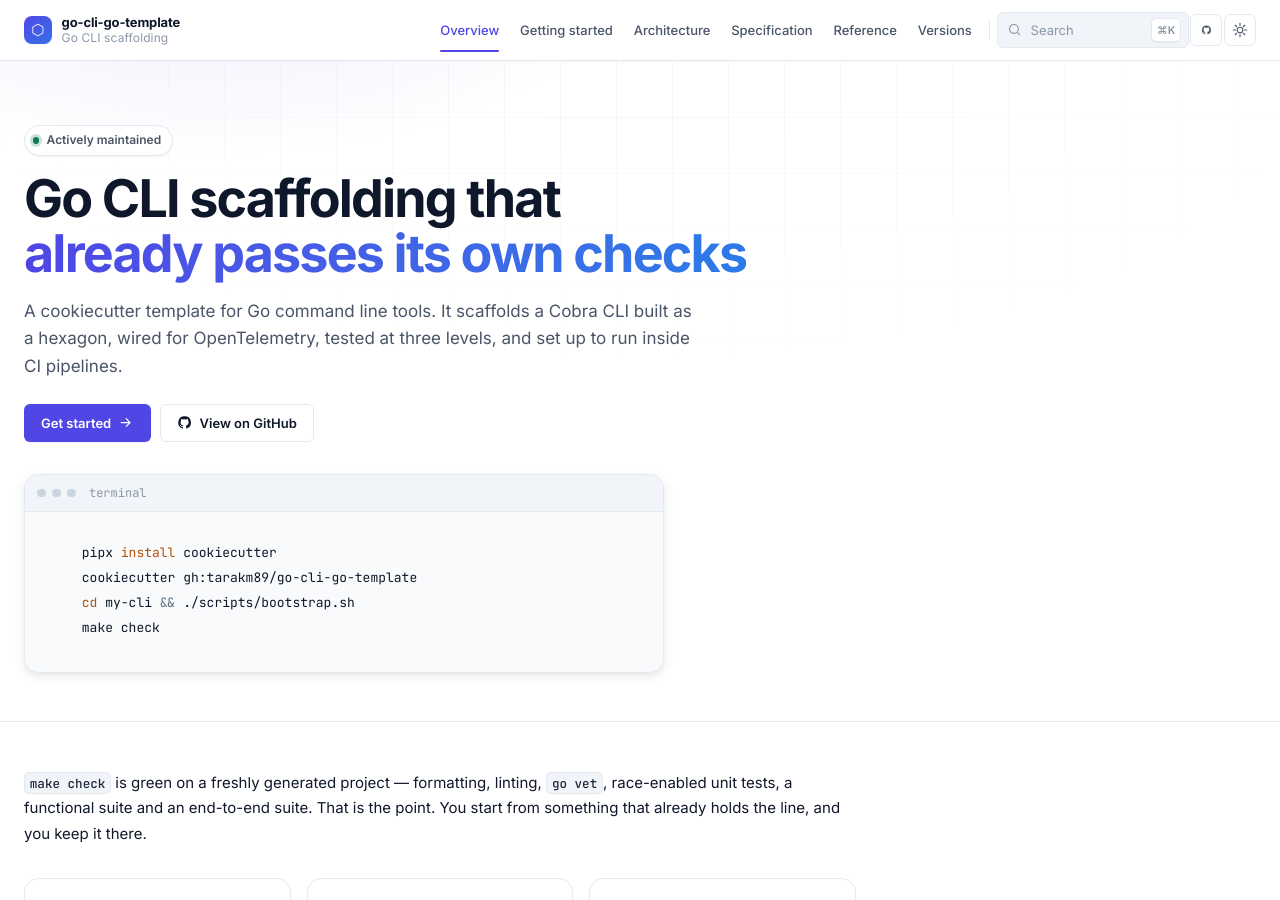
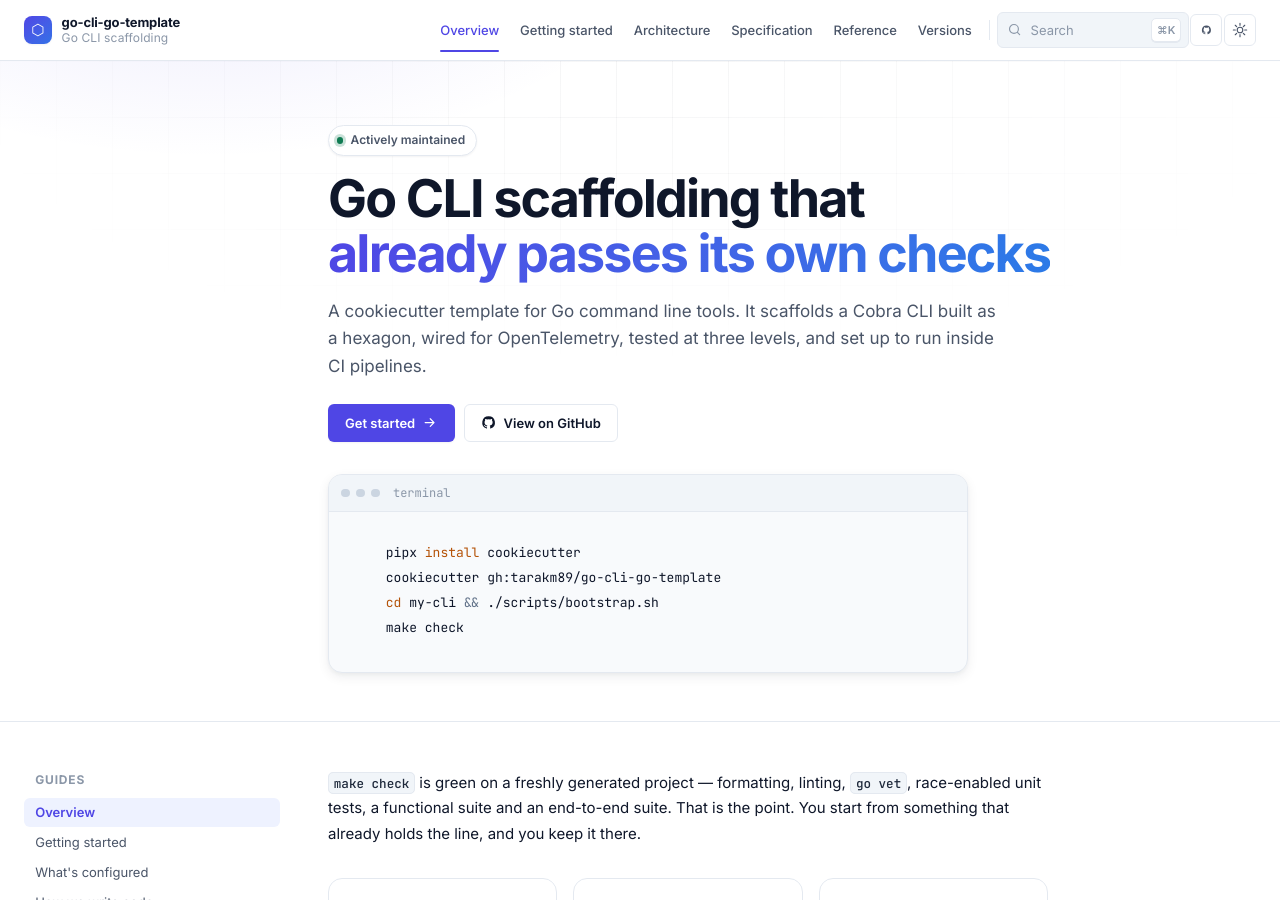
Before and after one commit to tarakm89/go-cli-go-template, a Jekyll site: the page built from index.md, in a window 1280 px wide and 900 px high. Built offline with Jekyll 4.4.1, drawn with Linux system fonts in a browser that asks for light colours; some of the changed text lies outside the part shown.

Commit message:
Put every page on the same layout
The site had three shells, not one. At 1440px the content column started at
24px on the overview, 408px on the guides and 328px in the documents and
reference — so moving from the overview to Getting started, or from there
into the specs, shifted the column the reader was following. Between 1080 and
1360px the guides also reserved a column for a contents rail that was hidden,
pushing the text further right for no reason.

There is now one shell: section navigation, content, contents. It is present
on every page, so the column never moves. The section navigation always
carries the guides and the three sections, and adds the specs, plans or
packages when you are inside one of them, which also means the overview and
the guides are no longer dead ends.

The landing page keeps its hero, now a full-width band above the shell whose
text starts on the same vertical as the content below it. Moving the hero
into an include has a second benefit: the page body is plain Markdown again
rather than HTML carrying markdown="1", which is what made kramdown emit a
different shape of code block there.

Co-Authored-By: Claude Opus 5 (1M context) <noreply@anthropic.com>

````diff
--- a/_includes/docnav.html
+++ b/_includes/docnav.html
@@ -1,8 +1,20 @@
 {% comment %}
-  Section navigation for the document and reference sections. Every entry is
-  derived from _data/docs.json or _data/reference.json, both written by the
-  sync on main, so nothing here is a list anyone maintains.
+  Section navigation. Present on every page, so the shell never changes shape
+  as you move around. The guide entries are the site's own pages; everything
+  below them is derived from _data/docs.json and _data/reference.json, both
+  written by the sync on main, so no list here is maintained by hand.
 {% endcomment %}
+
+<div class="docnav-group">
+  <p class="docnav-title">Guides</p>
+  <ul class="docnav-list">
+    <li><a href="{{ '/index.html' | relative_url }}"{% if page.nav_id == 'overview' %} class="is-current"{% endif %}>Overview</a></li>
+    <li><a href="{{ '/usage.html' | relative_url }}"{% if page.nav_id == 'usage' %} class="is-current"{% endif %}>Getting started</a></li>
+    <li><a href="{{ '/configured.html' | relative_url }}"{% if page.nav_id == 'configured' %} class="is-current"{% endif %}>What's configured</a></li>
+    <li><a href="{{ '/mentality.html' | relative_url }}"{% if page.nav_id == 'mentality' %} class="is-current"{% endif %}>How we write code</a></li>
+    <li><a href="{{ '/versions.html' | relative_url }}"{% if page.nav_id == 'versions' %} class="is-current"{% endif %}>Versions</a></li>
+  </ul>
+</div>
 
 <div class="docnav-group">
   <p class="docnav-title">Sections</p>
@@ -14,13 +26,6 @@
 </div>
 
 {% if page.nav_id == 'reference' and site.data.reference %}
-
-  <div class="docnav-group">
-    <p class="docnav-title">Reference</p>
-    <ul class="docnav-list">
-      <li><a href="{{ '/docs/reference/index.html' | relative_url }}"{% if page.url == '/docs/reference/index.html' %} class="is-current"{% endif %}>Overview</a></li>
-    </ul>
-  </div>
 
   {% for layer in site.data.reference.layers %}
   <div class="docnav-group">
@@ -42,7 +47,8 @@
     </ul>
   </div>
 
-{% elsif site.data.docs %}
+{% elsif page.nav_id == 'specification' or page.nav_id == 'architecture' %}
+  {% if site.data.docs %}
 
     {% assign listed = site.data.docs.documents | where: "listed", true %}
     {% assign specs = listed | where: "section", "specs" %}
@@ -53,7 +59,6 @@
       <p class="docnav-title">Documents</p>
       <ul class="docnav-list">
         <li><a href="{{ '/docs/index.html' | relative_url }}"{% if page.url == '/docs/index.html' %} class="is-current"{% endif %}>All documents</a></li>
-      <li><a href="{{ '/docs/architecture.html' | relative_url }}"{% if page.url == '/docs/architecture.html' %} class="is-current"{% endif %}>Architecture</a></li>
       </ul>
     </div>
 
@@ -93,3 +98,4 @@
     {% endif %}
 
   {% endif %}
+{% endif %}
--- /dev/null
+++ b/_includes/hero.html
@@ -0,0 +1,42 @@
+{% comment %}
+  The landing page's hero band. Full width, but its text starts on the same
+  vertical as the content column below it, so scrolling out of the hero does
+  not move the reader sideways.
+{% endcomment %}
+<section class="hero">
+  <div class="wrap hero-inner">
+    <a class="hero-badge" href="{{ '/versions.html' | relative_url }}">
+      <span class="dot" aria-hidden="true"></span>
+      {% if site.data.versions.latest %}<b>v{{ site.data.versions.latest }}</b> released{% else %}Actively maintained{% endif %}
+    </a>
+
+    <h1 class="hero-title">Go CLI scaffolding that<br><span class="grad">already passes its own checks</span></h1>
+
+    <p class="hero-sub">
+      A cookiecutter template for Go command line tools. It scaffolds a Cobra CLI
+      built as a hexagon, wired for OpenTelemetry, tested at three levels, and set
+      up to run inside CI pipelines.
+    </p>
+
+    <div class="hero-actions">
+      <a class="btn btn--primary" href="{{ '/usage.html' | relative_url }}">
+        Get started
+        <svg viewBox="0 0 24 24" aria-hidden="true"><path d="M5 12h14M13 6l6 6-6 6"/></svg>
+      </a>
+      <a class="btn btn--ghost" href="{{ site.repository_url }}" rel="noopener">
+        <svg viewBox="0 0 24 24" aria-hidden="true" style="fill:currentColor;stroke:none"><path d="M12 2a10 10 0 0 0-3.16 19.49c.5.09.68-.22.68-.48l-.01-1.7c-2.78.6-3.37-1.34-3.37-1.34-.45-1.16-1.11-1.47-1.11-1.47-.91-.62.07-.61.07-.61 1 .07 1.53 1.03 1.53 1.03.89 1.53 2.34 1.09 2.91.83.09-.65.35-1.09.63-1.34-2.22-.25-4.55-1.11-4.55-4.94 0-1.09.39-1.98 1.03-2.68-.1-.25-.45-1.27.1-2.64 0 0 .84-.27 2.75 1.02a9.5 9.5 0 0 1 5 0c1.91-1.29 2.75-1.02 2.75-1.02.55 1.37.2 2.39.1 2.64.64.7 1.03 1.59 1.03 2.68 0 3.84-2.34 4.69-4.57 4.94.36.31.68.92.68 1.86l-.01 2.75c0 .27.18.58.69.48A10 10 0 0 0 12 2z"/></svg>
+        View on GitHub
+      </a>
+    </div>
+
+    <div class="hero-code">
+      <div class="hero-code-bar" aria-hidden="true"><i></i><i></i><i></i><span>terminal</span></div>
+{% highlight sh %}
+pipx install cookiecutter
+cookiecutter gh:tarakm89/go-cli-go-template
+cd my-cli && ./scripts/bootstrap.sh
+make check
+{% endhighlight %}
+    </div>
+  </div>
+</section>
--- a/_layouts/default.html
+++ b/_layouts/default.html
@@ -107,27 +107,17 @@
 </header>
 
 {% comment %}
-  Three shells. The landing page lays itself out full width; document sections
-  get a section navigation on the left; everything else is content plus
-  contents.
+  One shell for every page. The landing page adds a hero band above it; nothing
+  else differs, so the content column sits in the same place throughout.
 {% endcomment %}
-{% assign doc_sections = "architecture,specification,reference" | split: "," %}
-{% assign has_docnav = false %}
-{% if doc_sections contains page.nav_id %}{% assign has_docnav = true %}{% endif %}
+{% if page.nav_id == 'overview' %}{% include hero.html %}{% endif %}
 
-{% if page.nav_id == 'overview' %}
-<main id="content">{{ content }}</main>
-{% else %}
-
-<div class="wrap page-layout {% if has_docnav %}page-layout--docs{% else %}page-layout--plain{% endif %}">
-
-  {% if has_docnav %}
+<div class="wrap page-layout">
   <aside class="rail rail--nav">
     <nav aria-label="Section">
       {% include docnav.html %}
     </nav>
   </aside>
-  {% endif %}
 
   <main id="content" class="content">
     {% if page.breadcrumb_section %}
@@ -138,9 +128,11 @@
     </ol>
     {% endif %}
 
-    {% if page.eyebrow %}<p class="eyebrow">{{ page.eyebrow }}</p>{% endif %}
-    <h1 class="page-title">{{ page.title }}</h1>
-    {% if page.description %}<p class="lede">{{ page.description }}</p>{% endif %}
+    {% unless page.nav_id == 'overview' %}
+      {% if page.eyebrow %}<p class="eyebrow">{{ page.eyebrow }}</p>{% endif %}
+      <h1 class="page-title">{{ page.title }}</h1>
+      {% if page.description %}<p class="lede">{{ page.description }}</p>{% endif %}
+    {% endunless %}
 
     {{ content }}
 
@@ -169,7 +161,6 @@
     </nav>
   </aside>
 </div>
-{% endif %}
 
 <footer class="site-footer">
   <div class="wrap">
--- a/assets/css/main.css
+++ b/assets/css/main.css
@@ -559,6 +559,9 @@ dialog.search-dialog[open] { display: flex; flex-direction: column; animation: p
    5  Layout, section nav, table of contents
    ========================================================================== */
 
+/* One shell for every page: section navigation, content, contents. The
+   landing page adds a full-width hero above it and nothing else, so moving
+   between any two pages never moves the column the reader is following. */
 .page-layout {
   display: grid;
   grid-template-columns: minmax(0, 1fr);
@@ -567,6 +570,7 @@ dialog.search-dialog[open] { display: flex; flex-direction: column; animation: p
   padding-bottom: var(--s-8);
   align-items: start;
 }
+
 .page-layout > .content {
   /* `justify-self` alone sizes a grid item to fit-content, which lets any wide
      descendant hold the column open. An explicit width pins it to the grid
@@ -574,33 +578,15 @@ dialog.search-dialog[open] { display: flex; flex-direction: column; animation: p
   width: 100%;
   min-width: 0;
   max-width: var(--content);
-  justify-self: center;
+  justify-self: start;
 }
 
-/* Two column: content and contents */
 @media (min-width: 1080px) {
-  .page-layout--plain { grid-template-columns: minmax(0, 1fr) var(--toc); }
-  .page-layout--plain > .content { justify-self: end; }
-}
-
-/* Three column: section nav, content, contents */
-@media (min-width: 1080px) {
-  .page-layout--docs { grid-template-columns: var(--sidebar) minmax(0, 1fr); }
-  .page-layout--docs > .content { justify-self: start; }
+  .page-layout { grid-template-columns: var(--sidebar) minmax(0, 1fr); }
 }
 @media (min-width: 1360px) {
-  .page-layout--docs { grid-template-columns: var(--sidebar) minmax(0, 1fr) var(--toc); }
+  .page-layout { grid-template-columns: var(--sidebar) minmax(0, 1fr) var(--toc); }
 }
-
-.page-layout--landing > .content { justify-self: start; max-width: 52rem; }
-/* The landing page has its own rhythm; a contents rail would only stack
-   underneath it in a single-column grid. */
-.page-layout--landing .rail { display: none; }
-
-/* Facts lifted out of a document's body into its header bar. */
-.doc-fact { display: inline-flex; align-items: baseline; gap: .3rem; }
-.doc-fact b { font-weight: 650; color: var(--text-faint); font-size: var(--step--2); text-transform: uppercase; letter-spacing: .05em; }
-.doc-meta > * + *::before { content: ""; }
 
 .rail { display: none; }
 @media (min-width: 1080px) {
@@ -610,6 +596,7 @@ dialog.search-dialog[open] { display: flex; flex-direction: column; animation: p
     padding-bottom: var(--s-5);
   }
 }
+/* The contents rail only earns its column once there is room for all three. */
 @media (max-width: 1359px) { .rail--toc { display: none; } }
 
 /* Section navigation ------------------------------------------------------ */
@@ -890,6 +877,9 @@ dialog.search-dialog[open] { display: flex; flex-direction: column; animation: p
 }
 
 .hero-inner { position: relative; z-index: 1; padding-top: var(--s-8); padding-bottom: var(--s-7); }
+@media (min-width: 1080px) {
+  .hero-inner { padding-left: calc(var(--sidebar) + var(--s-7) + var(--s-5)); }
+}
 
 .hero-badge {
   display: inline-flex; align-items: center; gap: .45rem;
--- a/index.md
+++ b/index.md
@@ -4,47 +4,6 @@ nav_id: overview
 title: go-cli-go-template
 description: A cookiecutter template for Go command line tools — hexagonal core, OpenTelemetry out of the box, three tiers of tests.
 ---
-
-<section class="hero">
-  <div class="wrap hero-inner">
-    <a class="hero-badge" href="{{ '/versions.html' | relative_url }}">
-      <span class="dot" aria-hidden="true"></span>
-      {% if site.data.versions.latest %}<b>v{{ site.data.versions.latest }}</b> released{% else %}Actively maintained{% endif %}
-    </a>
-
-    <h1 class="hero-title">Go CLI scaffolding that<br><span class="grad">already passes its own checks</span></h1>
-
-    <p class="hero-sub">
-      A cookiecutter template for Go command line tools. It scaffolds a Cobra CLI
-      built as a hexagon, wired for OpenTelemetry, tested at three levels, and set
-      up to run inside CI pipelines.
-    </p>
-
-    <div class="hero-actions">
-      <a class="btn btn--primary" href="{{ '/usage.html' | relative_url }}">
-        Get started
-        <svg viewBox="0 0 24 24" aria-hidden="true"><path d="M5 12h14M13 6l6 6-6 6"/></svg>
-      </a>
-      <a class="btn btn--ghost" href="{{ site.repository_url }}" rel="noopener">
-        <svg viewBox="0 0 24 24" aria-hidden="true" style="fill:currentColor;stroke:none"><path d="M12 2a10 10 0 0 0-3.16 19.49c.5.09.68-.22.68-.48l-.01-1.7c-2.78.6-3.37-1.34-3.37-1.34-.45-1.16-1.11-1.47-1.11-1.47-.91-.62.07-.61.07-.61 1 .07 1.53 1.03 1.53 1.03.89 1.53 2.34 1.09 2.91.83.09-.65.35-1.09.63-1.34-2.22-.25-4.55-1.11-4.55-4.94 0-1.09.39-1.98 1.03-2.68-.1-.25-.45-1.27.1-2.64 0 0 .84-.27 2.75 1.02a9.5 9.5 0 0 1 5 0c1.91-1.29 2.75-1.02 2.75-1.02.55 1.37.2 2.39.1 2.64.64.7 1.03 1.59 1.03 2.68 0 3.84-2.34 4.69-4.57 4.94.36.31.68.92.68 1.86l-.01 2.75c0 .27.18.58.69.48A10 10 0 0 0 12 2z"/></svg>
-        View on GitHub
-      </a>
-    </div>
-
-    <div class="hero-code">
-      <div class="hero-code-bar" aria-hidden="true"><i></i><i></i><i></i><span>terminal</span></div>
-{% highlight sh %}
-pipx install cookiecutter
-cookiecutter gh:tarakm89/go-cli-go-template
-cd my-cli && ./scripts/bootstrap.sh
-make check
-{% endhighlight %}
-    </div>
-  </div>
-</section>
-
-<div class="wrap page-layout page-layout--landing">
-<main class="content" markdown="1">
 
 `make check` is green on a freshly generated project — formatting, linting,
 `go vet`, race-enabled unit tests, a functional suite and an end-to-end suite.
@@ -84,15 +43,6 @@ you keep it there.
 </a>
 
 </div>
-
-<p class="card-secondary">
-  Also here:
-  <a href="{{ '/usage.html' | relative_url }}">Getting started</a> ·
-  <a href="{{ '/configured.html' | relative_url }}">What's configured</a> ·
-  <a href="{{ '/mentality.html' | relative_url }}">How we write code</a> ·
-  <a href="{{ '/docs/index.html' | relative_url }}">All documents</a> ·
-  <a href="{{ '/versions.html' | relative_url }}">Versions</a>
-</p>
 
 ## The shape
 
@@ -174,6 +124,3 @@ Expect(app.SpanNames()).To(ContainElement("probe api.example.com"))
 ```
 
 Everything else on this site is plumbing in service of that.
-
-</main>
-</div>
````
Lines whose indentation alone changed are shown as unchanged.
